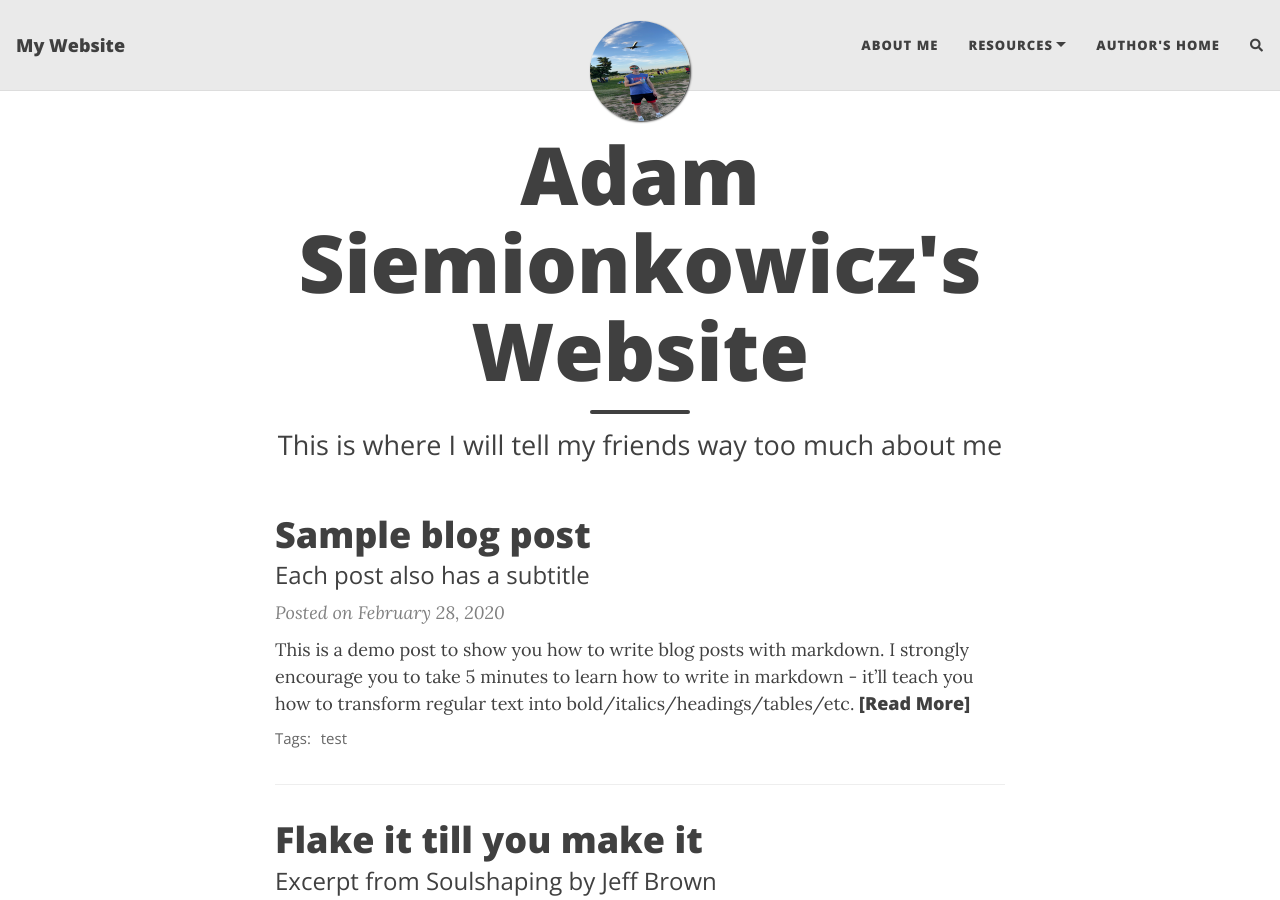
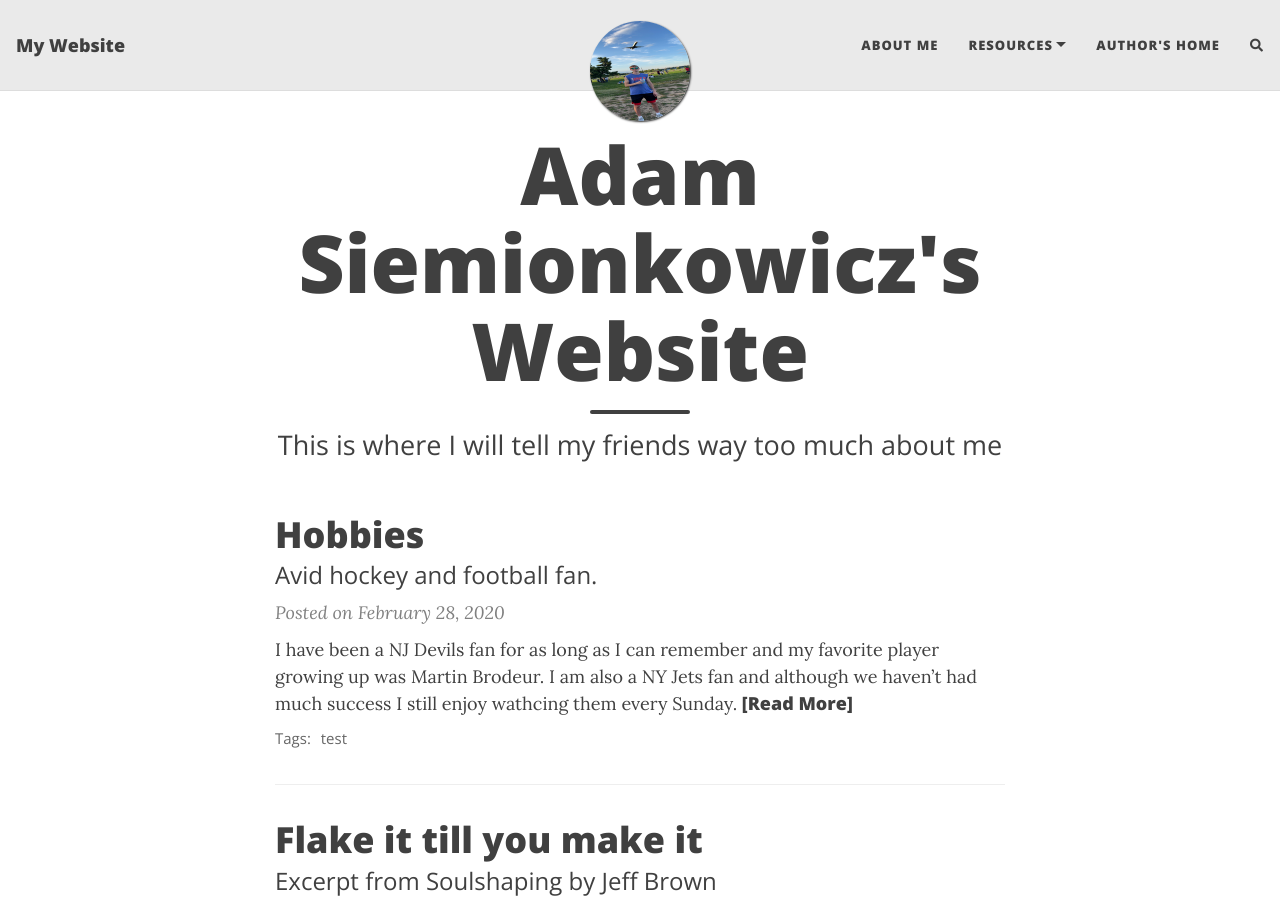
Before and after one commit to asiemz/project, a Jekyll site: the page built from index.html, in a window 1280 px wide and 900 px high. Built offline with Jekyll 4.4.1, drawn with Linux system fonts in a browser that asks for light colours; nearby versions of some CDN libraries; the list of posts is cut into pages by our own code; comment, search, counter and statistics services are not loaded.

Commit message:
Update 2020-02-28-test-markdown.md

````diff
--- a/_posts/2020-02-28-test-markdown.md
+++ b/_posts/2020-02-28-test-markdown.md
@@ -1,78 +1,11 @@
 ---
 layout: post
-title: Sample blog post
-subtitle: Each post also has a subtitle
+title: Hobbies
+subtitle: Avid hockey and football fan.
 gh-repo: daattali/beautiful-jekyll
 gh-badge: [star, fork, follow]
 tags: [test]
 comments: true
 ---
 
-This is a demo post to show you how to write blog posts with markdown.  I strongly encourage you to [take 5 minutes to learn how to write in markdown](https://markdowntutorial.com/) - it'll teach you how to transform regular text into bold/italics/headings/tables/etc.
-
-**Here is some bold text**
-
-## Here is a secondary heading
-
-Here's a useless table:
-
-| Number | Next number | Previous number |
-| :------ |:--- | :--- |
-| Five | Six | Four |
-| Ten | Eleven | Nine |
-| Seven | Eight | Six |
-| Two | Three | One |
-
-
-How about a yummy crepe?
-
-![Crepe](https://s3-media3.fl.yelpcdn.com/bphoto/cQ1Yoa75m2yUFFbY2xwuqw/348s.jpg)
-
-It can also be centered!
-
-![Crepe](https://s3-media3.fl.yelpcdn.com/bphoto/cQ1Yoa75m2yUFFbY2xwuqw/348s.jpg){: .mx-auto.d-block :}
-
-Here's a code chunk:
-
-~~~
-var foo = function(x) {
-  return(x + 5);
-}
-foo(3)
-~~~
-
-And here is the same code with syntax highlighting:
-
-```javascript
-var foo = function(x) {
-  return(x + 5);
-}
-foo(3)
-```
-
-And here is the same code yet again but with line numbers:
-
-{% highlight javascript linenos %}
-var foo = function(x) {
-  return(x + 5);
-}
-foo(3)
-{% endhighlight %}
-
-## Boxes
-You can add notification, warning and error boxes like this:
-
-### Notification
-
-{: .box-note}
-**Note:** This is a notification box.
-
-### Warning
-
-{: .box-warning}
-**Warning:** This is a warning box.
-
-### Error
-
-{: .box-error}
-**Error:** This is an error box.
+I have been a NJ Devils fan for as long as I can remember and my favorite player growing up was Martin Brodeur. I am also a NY Jets fan and although we haven't had much success I still enjoy wathcing them every Sunday.
````
